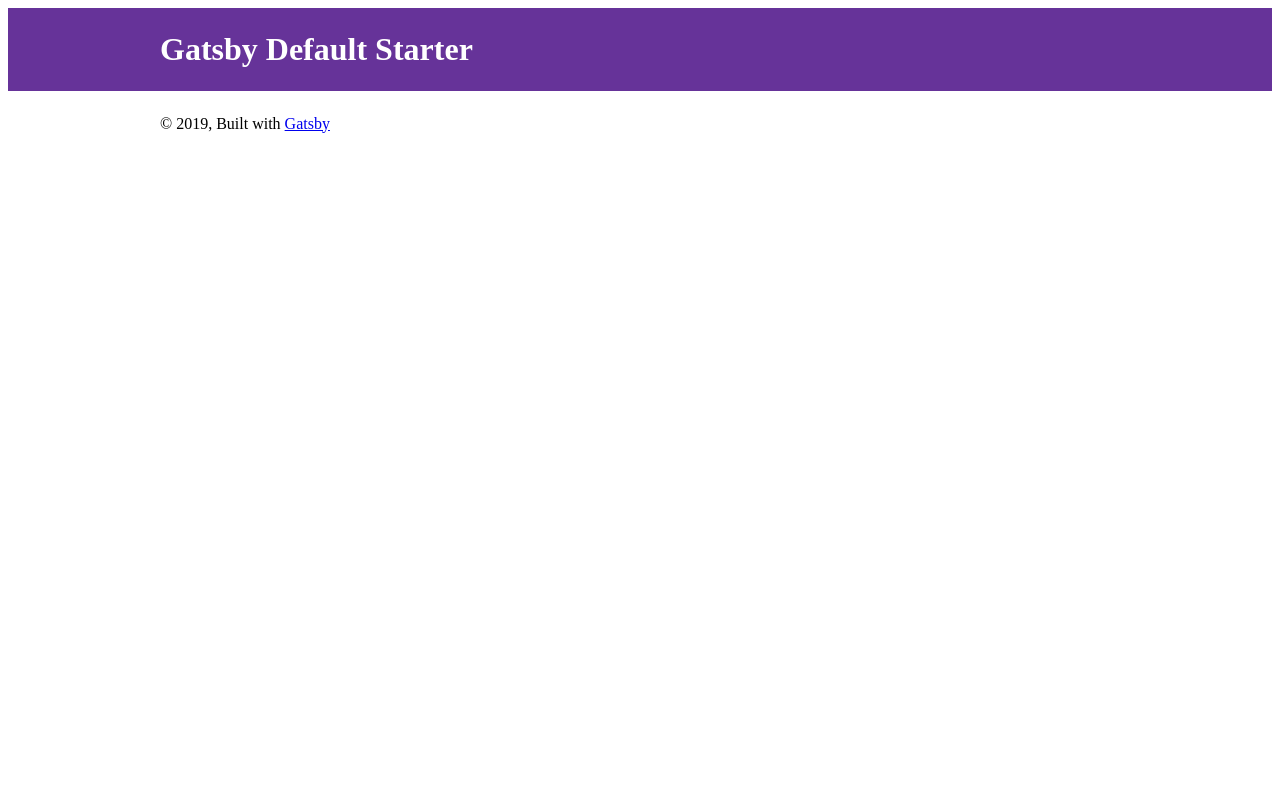
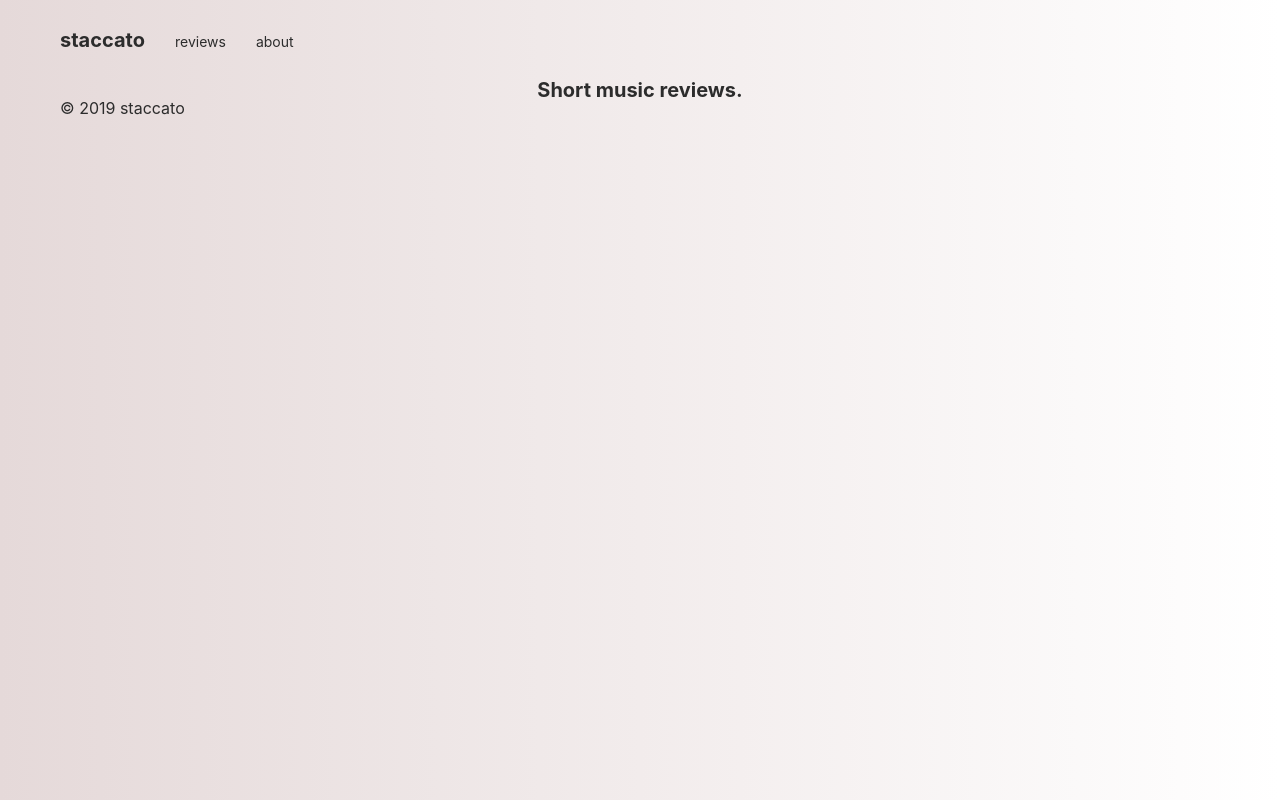
Before and after one commit to johnsylvain/staccato, a Gatsby site: page / in a window 1280 px wide. Built offline with nearby package versions, Linux system fonts and the light colour scheme; Gatsby itself is replaced by a stand-in of ours.

Commit message:
FEAT: add dependencies and home route

```diff
--- a/gatsby-config.js
+++ b/gatsby-config.js
@@ -1,8 +1,7 @@
 module.exports = {
   siteMetadata: {
-    title: `Gatsby Default Starter`,
-    description: `Kick off your next, great Gatsby project with this default starter. This barebones starter ships with the main Gatsby configuration files you might need.`,
-    author: `@gatsbyjs`,
+    title: `staccato`,
+    description: `Short music reviews.`,
   },
   plugins: [
     `gatsby-plugin-react-helmet`,
@@ -18,5 +17,6 @@ module.exports = {
       },
     },
     `gatsby-plugin-typescript`,
+    `gatsby-plugin-styled-components`,
   ],
 };
--- a/package.json
+++ b/package.json
@@ -9,15 +9,19 @@
     "gatsby-plugin-manifest": "^2.2.6",
     "gatsby-plugin-offline": "^2.2.7",
     "gatsby-plugin-react-helmet": "^3.1.4",
+    "gatsby-plugin-styled-components": "^3.1.3",
     "gatsby-plugin-typescript": "^2.1.5",
     "react": "^16.9.0",
     "react-dom": "^16.9.0",
-    "react-helmet": "^5.2.1"
+    "react-helmet": "^5.2.1",
+    "styled-components": "^4.3.2",
+    "styled-reset": "^3.0.3"
   },
   "devDependencies": {
     "@types/react": "^16.9.2",
     "@types/react-dom": "^16.9.0",
     "@types/react-helmet": "^5.0.9",
+    "@types/styled-components": "^4.1.18",
     "prettier": "^1.18.2"
   },
   "keywords": [
--- a/src/components/header.tsx
+++ b/src/components/header.tsx
@@ -1,33 +1,16 @@
-import { Link } from 'gatsby';
-import React from 'react';
+import * as React from 'react';
+import { Nav, NavItem } from './nav';
 
 type HeaderProps = { siteTitle: string };
 
 export const Header: React.FC<HeaderProps> = ({ siteTitle }) => (
-  <header
-    style={{
-      background: `rebeccapurple`,
-      marginBottom: `1.45rem`,
-    }}
-  >
-    <div
-      style={{
-        margin: `0 auto`,
-        maxWidth: 960,
-        padding: `1.45rem 1.0875rem`,
-      }}
-    >
-      <h1 style={{ margin: 0 }}>
-        <Link
-          to="/"
-          style={{
-            color: `white`,
-            textDecoration: `none`,
-          }}
-        >
-          {siteTitle}
-        </Link>
-      </h1>
-    </div>
+  <header>
+    <Nav>
+      <NavItem to="/" brand>
+        {siteTitle}
+      </NavItem>
+      <NavItem to="/reviews">reviews</NavItem>
+      <NavItem to="/about">about</NavItem>
+    </Nav>
   </header>
 );
--- a/src/components/layout.tsx
+++ b/src/components/layout.tsx
@@ -1,6 +1,30 @@
-import React from 'react';
+import * as React from 'react';
 import { useStaticQuery, graphql } from 'gatsby';
+import styled, { createGlobalStyle, ThemeProvider } from 'styled-components';
+import reset from 'styled-reset';
 import { Header } from './header';
+import { theme } from '../config/theme';
+
+const GlobalStyle = createGlobalStyle`
+  ${reset}
+
+  * {
+    box-sizing: border-box;
+  }
+
+  html {
+    background: linear-gradient(to right, ${props =>
+      props.theme.color.offWhite}, ${props => props.theme.color.white});
+    font-family: ${props => props.theme.font.family};
+    color: ${props => props.theme.color.text};
+  }
+`;
+
+const Container = styled.div`
+  max-width: ${props => props.theme.breakpoints.lg}px;
+  padding: 0 ${props => props.theme.spacing.md};
+  margin: 0 auto;
+`;
 
 export const Layout: React.FC = ({ children }) => {
   const data = useStaticQuery(graphql`
@@ -14,23 +38,13 @@ export const Layout: React.FC = ({ children }) => {
   `);
 
   return (
-    <>
-      <Header siteTitle={data.site.siteMetadata.title} />
-      <div
-        style={{
-          margin: `0 auto`,
-          maxWidth: 960,
-          padding: `0px 1.0875rem 1.45rem`,
-          paddingTop: 0,
-        }}
-      >
+    <ThemeProvider theme={theme}>
+      <Container>
+        <GlobalStyle />
+        <Header siteTitle={data.site.siteMetadata.title} />
         <main>{children}</main>
-        <footer>
-          © {new Date().getFullYear()}, Built with
-          {` `}
-          <a href="https://www.gatsbyjs.org">Gatsby</a>
-        </footer>
-      </div>
-    </>
+        <footer>© {new Date().getFullYear()} staccato</footer>
+      </Container>
+    </ThemeProvider>
   );
 };
--- /dev/null
+++ b/src/components/nav.tsx
@@ -0,0 +1,47 @@
+import * as React from 'react';
+import styled from 'styled-components';
+import { Link } from 'gatsby';
+
+const StyledNav = styled.nav`
+  padding: ${props => props.theme.spacing.lg} 0;
+
+  > ul {
+    display: flex;
+    align-items: baseline;
+  }
+`;
+
+const StyledNavItem = styled.li<{ brand?: boolean }>`
+  font-size: ${props =>
+    props.brand ? props.theme.font.size.lg : props.theme.font.size.md};
+  font-weight: ${props =>
+    props.brand
+      ? props.theme.font.weight.bold
+      : props.theme.font.weight.normal};
+  margin-right: ${props => props.theme.spacing.lg};
+
+  > * {
+    text-decoration: none;
+    color: inherit;
+  }
+`;
+
+export const Nav: React.FC = ({ children }) => {
+  return (
+    <StyledNav>
+      <ul>{children}</ul>
+    </StyledNav>
+  );
+};
+
+export const NavItem: React.FC<{ to: string; brand?: boolean }> = ({
+  to,
+  brand,
+  children,
+}) => {
+  return (
+    <StyledNavItem brand={brand}>
+      <Link to={to}>{children}</Link>
+    </StyledNavItem>
+  );
+};
--- a/src/components/seo.tsx
+++ b/src/components/seo.tsx
@@ -1,4 +1,4 @@
-import React from 'react';
+import * as React from 'react';
 import Helmet from 'react-helmet';
 import { useStaticQuery, graphql } from 'gatsby';
 
@@ -13,15 +13,19 @@ type SEOProps = {
   title: string;
 };
 
-export const SEO: React.FC<SEOProps> = ({ description = '', lang = 'en', meta = [], title }) => {
+export const SEO: React.FC<SEOProps> = ({
+  description = '',
+  lang = 'en',
+  meta = [],
+  title,
+}) => {
   const { site } = useStaticQuery(
     graphql`
-      query {
+      query SiteQuery {
         site {
           siteMetadata {
             title
             description
-            author
           }
         }
       }
--- /dev/null
+++ b/src/components/text.tsx
@@ -0,0 +1,18 @@
+import styled, { DefaultTheme } from 'styled-components';
+
+type TextProps = {
+  bold?: boolean;
+  size?: keyof DefaultTheme['font']['size'];
+  color?: keyof DefaultTheme['color'];
+  align?: 'center' | 'right' | 'left';
+};
+
+export const Text = styled.div<TextProps>`
+  color: ${({ color, theme }) =>
+    color ? theme.color[color] : theme.color.text};
+  font-size: ${({ size, theme }) =>
+    size ? theme.font.size[size] : theme.font.size.md};
+  font-weight: ${({ bold, theme }) =>
+    bold ? theme.font.weight.bold : theme.font.weight.normal};
+  text-align: ${({ align }) => (align ? align : 'left')};
+`;
--- /dev/null
+++ b/src/config/theme.ts
@@ -0,0 +1,45 @@
+import { DefaultTheme } from 'styled-components';
+
+const spacingUnit = 10;
+
+const spacing = {
+  xs: `${spacingUnit / 2}px`,
+  sm: `${spacingUnit}px`,
+  md: `${spacingUnit * 2}px`,
+  lg: `${spacingUnit * 3}px`,
+  xl: `${spacingUnit * 6}px`,
+};
+
+const breakpoints = {
+  sm: 480,
+  md: 768,
+  lg: 1200,
+};
+
+const color = {
+  white: '#FFFFFF',
+  offWhite: '#E5D9D9',
+  text: '#2c2c2c',
+};
+
+const font = {
+  family:
+    '-apple-system,BlinkMacSystemFont,"Segoe UI",Roboto,Oxygen-Sans,Ubuntu,Cantarell,"Helvetica Neue",sans-serif',
+  weight: {
+    normal: 400,
+    bold: 700,
+    black: 900,
+  },
+  size: {
+    sm: '10px',
+    md: '14px',
+    lg: '20px',
+  },
+};
+
+export const theme: DefaultTheme = {
+  color,
+  font,
+  spacing,
+  breakpoints,
+};
--- a/src/pages/index.tsx
+++ b/src/pages/index.tsx
@@ -1,12 +1,28 @@
-import React from 'react';
-
+import * as React from 'react';
+import { useStaticQuery, graphql } from 'gatsby';
 import { Layout } from '../components/layout';
 import { SEO } from '../components/seo';
+import { Text } from '../components/text';
 
-const IndexPage = () => (
-  <Layout>
-    <SEO title="Home" />
-  </Layout>
-);
+const IndexPage: React.FC = () => {
+  const data = useStaticQuery(graphql`
+    query SiteDescriptionQuery {
+      site {
+        siteMetadata {
+          description
+        }
+      }
+    }
+  `);
+
+  return (
+    <Layout>
+      <SEO title="Home" />
+      <Text size="lg" bold align="center">
+        {data.site.siteMetadata.description}
+      </Text>
+    </Layout>
+  );
+};
 
 export default IndexPage;
--- /dev/null
+++ b/tsconfig.json
@@ -0,0 +1,6 @@
+{
+  "compilerOptions": {
+    "jsx": "react"
+  },
+  "include": ["src", "typings"]
+}
```
Also changed, not shown: src/pages/404.tsx (deleted, +0 -13 lines), typings/styled-components.d.ts (added, +41 -0 lines), 2 other files.
